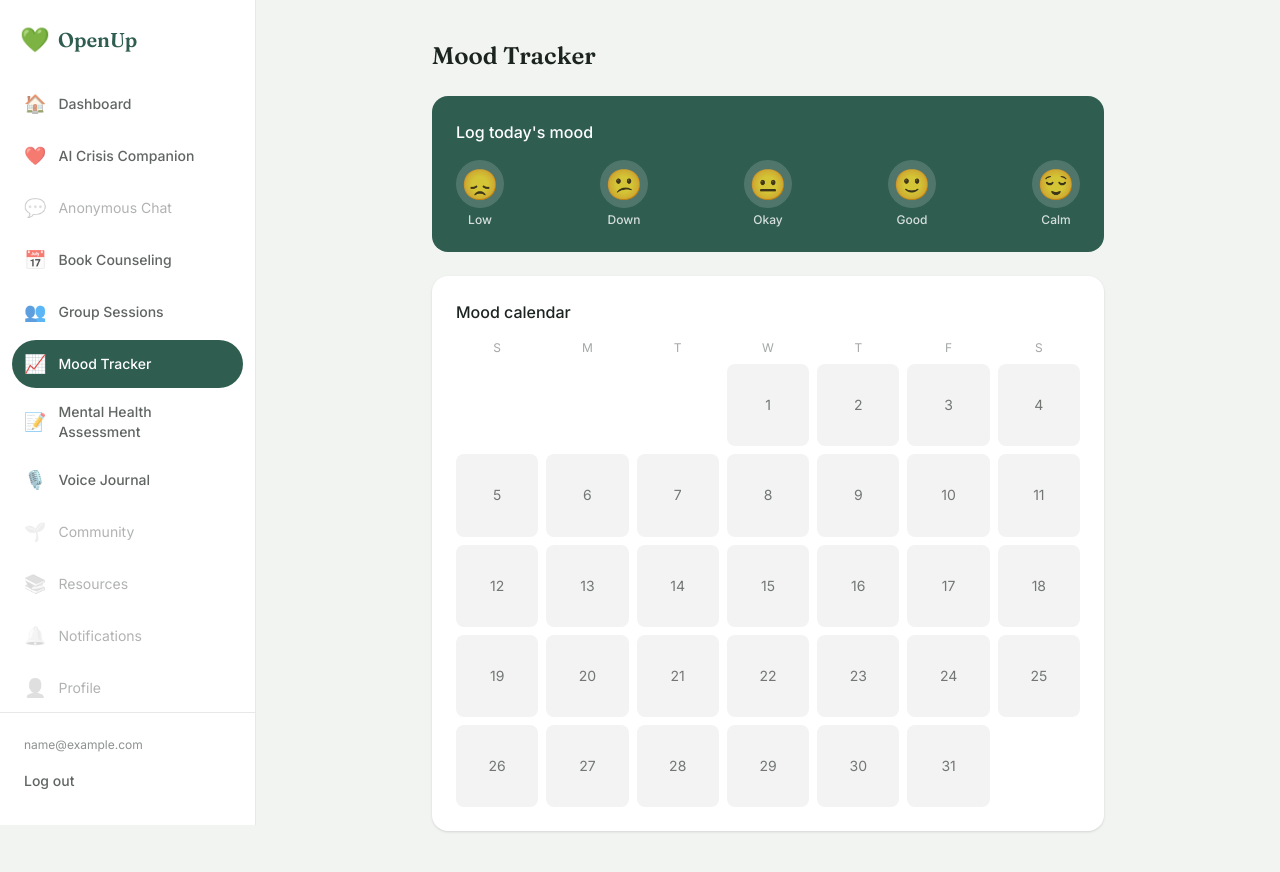
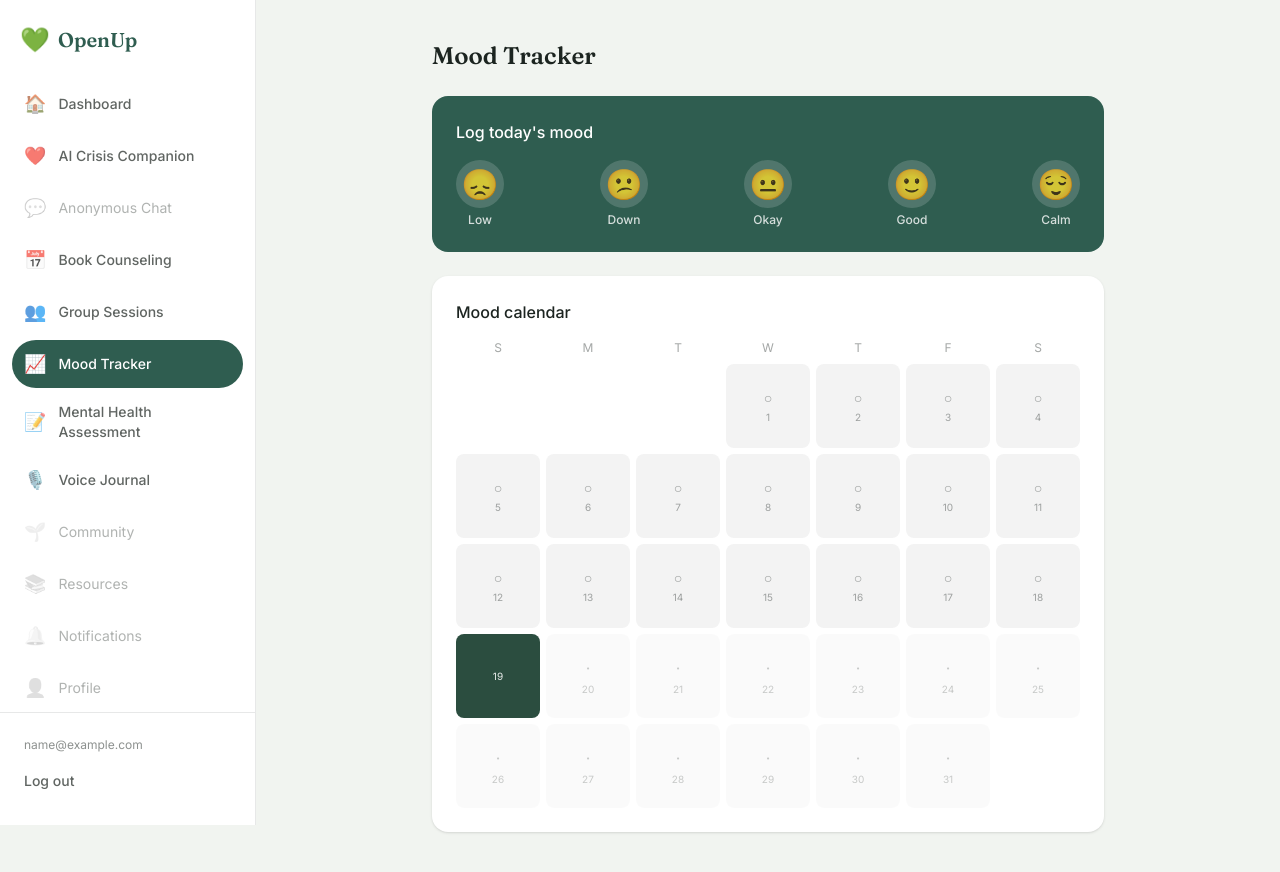
Before and after one commit to ItsmeAnjo0105/OpenUp, a React (Vite) app in the folder client/: page /mood-tracker in a window 1280 px wide. Built offline with nearby package versions, Linux system fonts and the light colour scheme; no server answers; sample sign-in values are in the browser's storage.

Commit message:
build reusable MoodCalendar component with 4 cell states and day-detail modal

```diff
--- /dev/null
+++ b/client/src/components/MoodCalendar.jsx
@@ -0,0 +1,165 @@
+import { useEffect, useState } from 'react';
+import { API_URL } from '../config';
+
+const MOOD_EMOJI = { 1: '😞', 2: '😟', 3: '😐', 4: '🙂', 5: '😌' };
+const MOOD_LABELS = { 1: 'Low', 2: 'Down', 3: 'Okay', 4: 'Good', 5: 'Calm' };
+
+const WEEKDAYS = ['S', 'M', 'T', 'W', 'T', 'F', 'S'];
+
+function toDateStr(y, m, d) {
+  return `${y}-${String(m + 1).padStart(2, '0')}-${String(d).padStart(2, '0')}`;
+}
+
+function MoodCalendar({ userId, month, year }) {
+  const now = new Date();
+  const displayYear = year ?? now.getFullYear();
+  const displayMonth = month ?? now.getMonth(); // 0-indexed
+
+  const [entries, setEntries] = useState([]);
+  const [journalEntries, setJournalEntries] = useState([]);
+  const [selectedDate, setSelectedDate] = useState(null);
+
+  useEffect(() => {
+    if (!userId) return;
+
+    fetch(`${API_URL}/mood-entries/user/${userId}`)
+      .then((res) => res.json())
+      .then((data) => setEntries(Array.isArray(data) ? data : []))
+      .catch(() => {});
+
+    fetch(`${API_URL}/voice-journal/user/${userId}`)
+      .then((res) => res.json())
+      .then((data) => setJournalEntries(Array.isArray(data) ? data : []))
+      .catch(() => {});
+  }, [userId]);
+
+  const entryByDate = new Map(entries.map((e) => [e.entry_date, e.mood_level]));
+  const journalByDate = new Map(
+    journalEntries.map((j) => [j.created_at.slice(0, 10), j.transcript])
+  );
+
+  const todayStr = toDateStr(now.getFullYear(), now.getMonth(), now.getDate());
+  const daysInMonth = new Date(displayYear, displayMonth + 1, 0).getDate();
+  const firstDayOfWeek = new Date(displayYear, displayMonth, 1).getDay();
+
+  const selectedMoodLevel = selectedDate ? entryByDate.get(selectedDate) : null;
+  const selectedJournal = selectedDate ? journalByDate.get(selectedDate) : null;
+
+  return (
+    <div className="bg-brand-surface rounded-2xl shadow-sm p-6">
+      <p className="font-medium mb-4">Mood calendar</p>
+
+      <div className="grid grid-cols-7 gap-1.5 text-center text-xs uppercase text-brand-ink/40 mb-2">
+        {WEEKDAYS.map((d, i) => <div key={i}>{d}</div>)}
+      </div>
+
+      <div className="grid grid-cols-7 gap-1.5">
+        {[...Array(firstDayOfWeek)].map((_, i) => <div key={`empty-${i}`} />)}
+
+        {[...Array(daysInMonth)].map((_, i) => {
+          const day = i + 1;
+          const dateStr = toDateStr(displayYear, displayMonth, day);
+          const isToday = dateStr === todayStr;
+          const isFuture = dateStr > todayStr;
+          const moodLevel = entryByDate.get(dateStr);
+          const isLogged = moodLevel !== undefined;
+          const clickable = isLogged;
+
+          let content;
+          let cellStyle = {
+            minWidth: '44px',
+            minHeight: '44px',
+            borderRadius: '8px',
+          };
+
+          if (isToday) {
+            cellStyle.backgroundColor = '#2b4d3f';
+            content = (
+              <>
+                {isLogged && <span style={{ fontSize: '16px' }}>{MOOD_EMOJI[moodLevel]}</span>}
+                <span style={{ fontSize: '10px' }} className="text-white/90">{day}</span>
+              </>
+            );
+          } else if (isFuture) {
+            content = (
+              <>
+                <span className="text-brand-ink/60" style={{ fontSize: '16px' }}>·</span>
+                <span className="text-brand-ink/60" style={{ fontSize: '10px' }}>{day}</span>
+              </>
+            );
+          } else if (isLogged) {
+            content = (
+              <>
+                <span style={{ fontSize: '16px' }}>{MOOD_EMOJI[moodLevel]}</span>
+                <span className="text-brand-ink/60" style={{ fontSize: '10px' }}>{day}</span>
+              </>
+            );
+          } else {
+            // skipped — past day, no entry
+            content = (
+              <>
+                <span className="text-brand-ink/40" style={{ fontSize: '14px' }}>○</span>
+                <span className="text-brand-ink/40" style={{ fontSize: '10px' }}>{day}</span>
+              </>
+            );
+          }
+
+          const Wrapper = clickable ? 'button' : 'div';
+
+          return (
+            <Wrapper
+              key={day}
+              onClick={clickable ? () => setSelectedDate(dateStr) : undefined}
+              className={`aspect-square flex flex-col items-center justify-center gap-0.5 ${
+                !isToday ? 'bg-brand-ink/5' : ''
+              } ${isFuture ? 'opacity-40' : ''} ${clickable ? 'cursor-pointer hover:opacity-80' : ''}`}
+              style={cellStyle}
+            >
+              {content}
+            </Wrapper>
+          );
+        })}
+      </div>
+
+      {selectedDate && (
+        <div
+          className="fixed inset-0 bg-black/40 z-50 flex items-center justify-center px-6"
+          onClick={() => setSelectedDate(null)}
+        >
+          <div
+            className="bg-brand-surface rounded-2xl shadow-sm p-6 max-w-sm w-full"
+            onClick={(e) => e.stopPropagation()}
+          >
+            <div className="flex items-center justify-between mb-4">
+              <p className="font-display text-lg font-semibold">
+                {new Date(selectedDate).toLocaleDateString('en-PH', { month: 'long', day: 'numeric', year: 'numeric' })}
+              </p>
+              <button
+                onClick={() => setSelectedDate(null)}
+                className="text-brand-ink/50 text-xl"
+              >
+                ✕
+              </button>
+            </div>
+
+            {selectedMoodLevel && (
+              <div className="flex items-center gap-3 bg-brand-ink/5 rounded-xl p-4 mb-4">
+                <span className="text-3xl">{MOOD_EMOJI[selectedMoodLevel]}</span>
+                <p className="font-medium">{MOOD_LABELS[selectedMoodLevel]}</p>
+              </div>
+            )}
+
+            <p className="text-xs font-medium text-brand-ink/50 mb-1">Voice journal note</p>
+            {selectedJournal ? (
+              <p className="text-sm text-brand-ink/80">"{selectedJournal.trim()}"</p>
+            ) : (
+              <p className="text-sm text-brand-ink/40">No journal entry for this day.</p>
+            )}
+          </div>
+        </div>
+      )}
+    </div>
+  );
+}
+
+export default MoodCalendar;
--- a/client/src/pages/MoodTracker.jsx
+++ b/client/src/pages/MoodTracker.jsx
@@ -1,6 +1,7 @@
 import { useState, useEffect } from 'react';
 import Layout from '../components/Layout';
 import DailyInsights from '../components/DailyInsights';
+import MoodCalendar from '../components/MoodCalendar';
 import { API_URL } from '../config';
 
 const moods = [
@@ -48,14 +49,6 @@ function MoodTracker() {
   const today = new Date().toISOString().split('T')[0];
   const todayEntry = entries.find((e) => e.entry_date === today);
 
-  // Current month calendar
-  const now = new Date();
-  const year = now.getFullYear();
-  const month = now.getMonth();
-  const daysInMonth = new Date(year, month + 1, 0).getDate();
-  const firstDayOfWeek = new Date(year, month, 1).getDay();
-  const loggedDates = new Set(entries.map((e) => e.entry_date));
-
   return (
     <Layout>
       <div className="max-w-2xl mx-auto space-y-6">
@@ -86,30 +79,7 @@ function MoodTracker() {
 
         <DailyInsights userId={user.user_id} />
 
-        <div className="bg-brand-surface rounded-2xl shadow-sm p-6">
-          <p className="font-medium mb-4">Mood calendar</p>
-          <div className="grid grid-cols-7 gap-2 text-center text-xs text-brand-ink/40 mb-2">
-            {['S', 'M', 'T', 'W', 'T', 'F', 'S'].map((d, i) => <div key={i}>{d}</div>)}
-          </div>
-          <div className="grid grid-cols-7 gap-2">
-            {[...Array(firstDayOfWeek)].map((_, i) => <div key={`empty-${i}`} />)}
-            {[...Array(daysInMonth)].map((_, i) => {
-              const day = i + 1;
-              const dateStr = `${year}-${String(month + 1).padStart(2, '0')}-${String(day).padStart(2, '0')}`;
-              const logged = loggedDates.has(dateStr);
-              return (
-                <div
-                  key={day}
-                  className={`aspect-square flex items-center justify-center rounded-lg text-sm ${
-                    logged ? 'bg-brand-primary text-white font-medium' : 'bg-brand-ink/5 text-brand-ink/60'
-                  }`}
-                >
-                  {day}
-                </div>
-              );
-            })}
-          </div>
-        </div>
+        <MoodCalendar userId={user.user_id} />
       </div>
     </Layout>
   );
```
